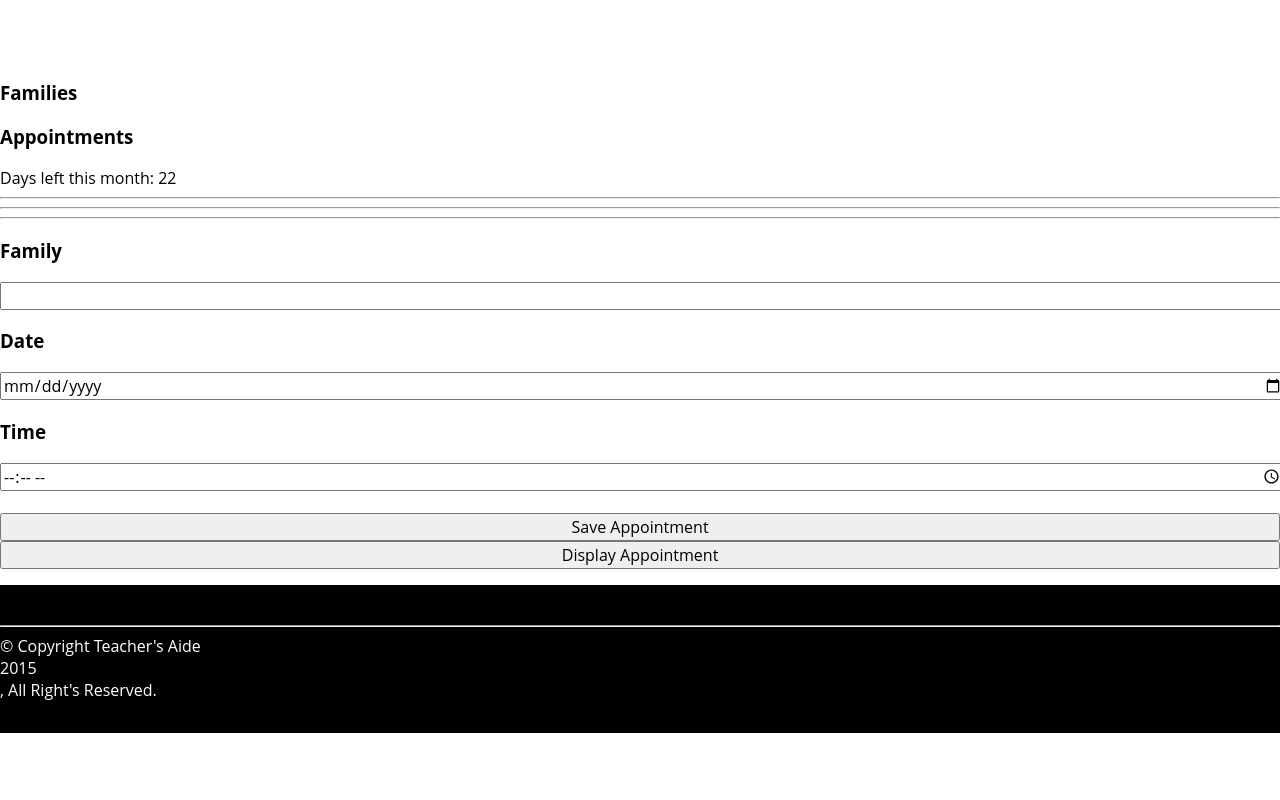
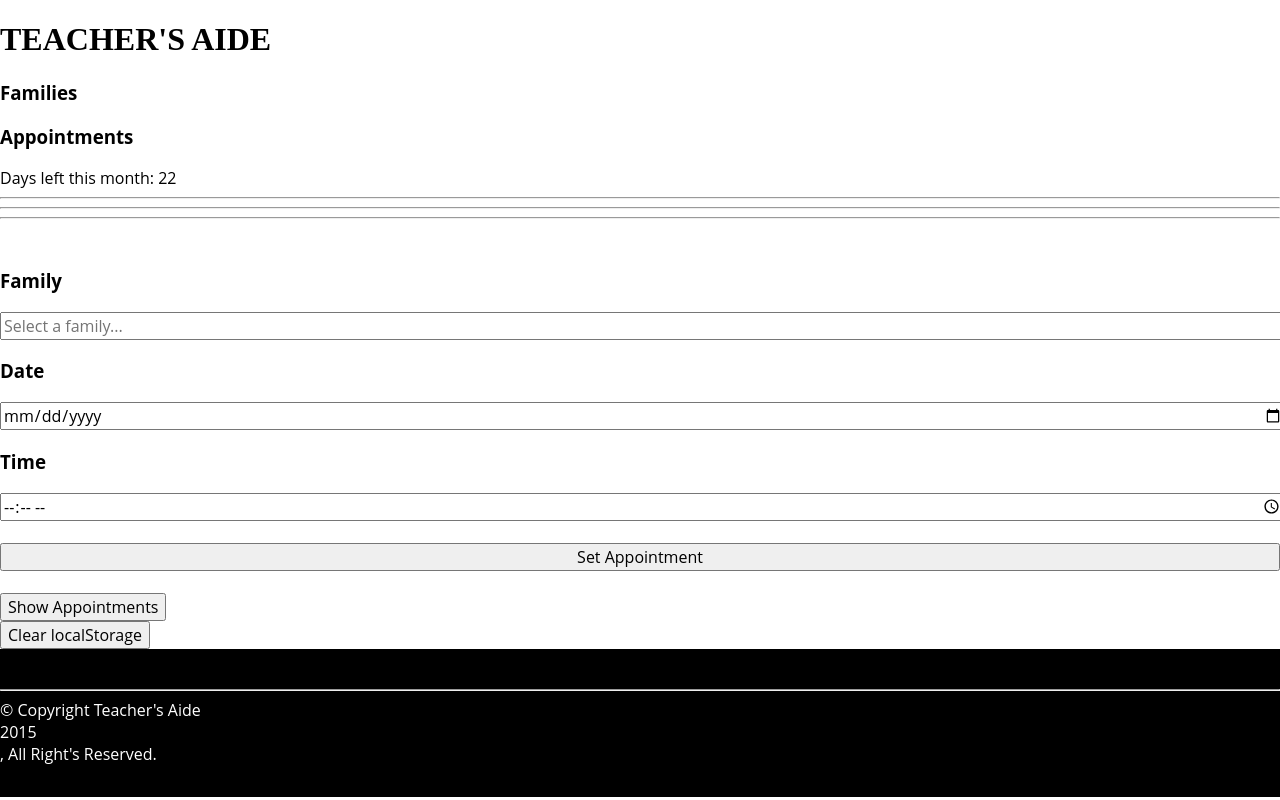
Before and after one commit to Volle-Kyle/3-S-CIT261, a PHP site: page / in a window 1280 px wide. Run offline with PHP 8.4, Linux system fonts and the light colour scheme.

Commit message:
Completely revamped appointment form - WIP :warning:
LOTS of tweaks to be made, but it's working for the most part.
Made a small change to stylesheet just so I can see <h1> text.

```diff
--- a/index.html
+++ b/index.html
@@ -1,4 +1,5 @@
 <!DOCTYPE html>
+
 <html>
 
 	<head>
@@ -109,36 +110,45 @@
                 document.getElementById("lander-families").innerHTML = output;
             }
             </script>
-        <!-- This is just a very rough sketch of some of the key features of our appointment scheduler -->
-        <script type="text/javascript">
-            function saveUserInfo(){
 
-                function saveFamily(){
-                    var theFamily = document.getElementById('myFamily');
-                    localStorage.setItem('myFamily',myFamily.value);
-                }
-                function saveDate(){
-                   var theDate = document.getElementById('myDate');
-                   localStorage.setItem('myDate',myDate.value);
-                }
-                function saveTime(){
-                    var theTime = document.getElementById('myTime');
-                    localStorage.setItem('myTime',myTime.value);
-                }
-                saveFamily();
-                saveDate();
-                saveTime();
-            }
-            // This function merely displays the information that is currently stored by the browser.
-            // Exploring the options in how to save separate appointments / make corrections to appointments / remove appointment stored, etc.
-            function displayUserInfo(){
-                document.getElementById("showAppointment").innerHTML = ("The name of the family is: " + localStorage.getItem('myFamily') + "<br>The date of the appointment is: "
-                        + localStorage.getItem('myDate') + "<br>The time of the appointment is: " + localStorage.getItem('myTime') );
-            }
-        </script>
+        <script>
+			var appointment = [
+			"Test Family (1)",
+			"Test Family (2)"];
+
+			function setAppointment() {
+				var storeFamily = document.getElementById("myFamily").value;
+				var storeDate = document.getElementById("myDate").value;
+				var storeTime = document.getElementById("myTime").value;
+
+				appointment.push(storeFamily, storeDate, storeTime);
+
+				localStorage["appointment"] = JSON.stringify(appointment);
+
+				// Exploring if...then loop to display this ONLY when required fields are filled.
+				// No point in displaying this if it doesn't actually save due to lack of information...
+				// document.getElementById("test").innerHTML = "Appointment saved!";
+
+				document.getElementById("myFamily").required = true;
+				document.getElementById("myDate").required = true;
+				document.getElementById("myTime").required = true;
+			}
+
+			function showAppointments() {
+				var storedAppointments = JSON.parse(localStorage["appointment"]);
+				document.getElementById("test").innerHTML = storedAppointments;
+			}
+
+			// Temporary function used to display contents of appointment array.
+			//function showArrayPlease() {
+			//	for (i=0;i<appointment.length;i++)
+			//	{
+			//		document.write(appointment[i] + "<br >");
+			//	}
+			//}
+		</script>
 
     </head>
-
 
     <body onload="getFullYear(); getDaysLeftInMonth(); landerFamilies();">
 
@@ -146,9 +156,9 @@
         <div id="lander">
             <h1>Teacher's Aide</h1>
             <h3>Families</h3>
-            <div id="lander-families"><!-- JS function will construct families list --></div>
+            	<div id="lander-families"><!-- JS function will construct families list --></div>
             <h3>Appointments</h3>
-            <div id="lander-appointments" class="button-appt"><!-- JS function will construct appointment list --></div>
+            	<div id="lander-appointments" class="button-appt"><!-- JS function will construct appointment list --></div>
             <div id="countdown"><!-- This is where the script will display the countdown timer --></div>
         </div>
         <hr/>
@@ -164,21 +174,30 @@
         <hr/>
 
 <!-- Appointment ------------------------------------------------------------------------------------------------------------>
-        <div id="appointment">
-            <h3>Family</h3><input type="text" id="myFamily"><br>
-            <h3>Date</h3><input type="date" id="myDate"><br>
-            <h3>Time</h3><input type="time" id="myTime"><br><br>
+        <div id="appointment"><br>
+            <form>
+            <!-- Will explore dropdown functions once I figure out how to do it with Kyle's code... -->
+                <h3>Family</h3><input type="text" id="myFamily" required placeholder="Select a family..."/><br>
+                <h3>Date</h3><input type="date" id="myDate" required /><br>
+                <h3>Time</h3><input type="time" id="myTime" required /><br><br>
+                <input type="submit" onclick="setAppointment()" value="Set Appointment">
+            </form>
+        </div>
 
-            <input type="button" onclick ="saveUserInfo()" value="Save Appointment"/>
-            <input type="button" onclick ="displayUserInfo()" value="Display Appointment"/>
+        <br>
+        <button type="button" onclick="showAppointments()">Show Appointments</button>
+        <div id="test"></div>
+        <button type="button" onclick="window.localStorage.clear()">Clear localStorage</button>
 
-            <p id ="showAppointment"></p>
-        </div>
+       <!-- Used to utilize temporary "showArrayPlease" function
+        <button type="button" onclick="showArrayPlease()">Print array contents</button>
+        <div id="showArray"></div> -->
 
 <!-- Footer ----------------------------------------------------------------------------------------------------------------->
         <footer>
             <hr/>
             &copy; Copyright Teacher's Aide <div id="year"></div>, All Right's Reserved.
         </footer>
+
     </body>
 </html>
--- a/style.css
+++ b/style.css
@@ -188,7 +188,8 @@ header {
     background-color: #000000;
 }
 h1 {
-    color: #ffffff;
+	/* Temporary change! For visibility's sake */
+    /* color: #ffffff; */
 }
 nav {
     background-color: #ff9900;
```
